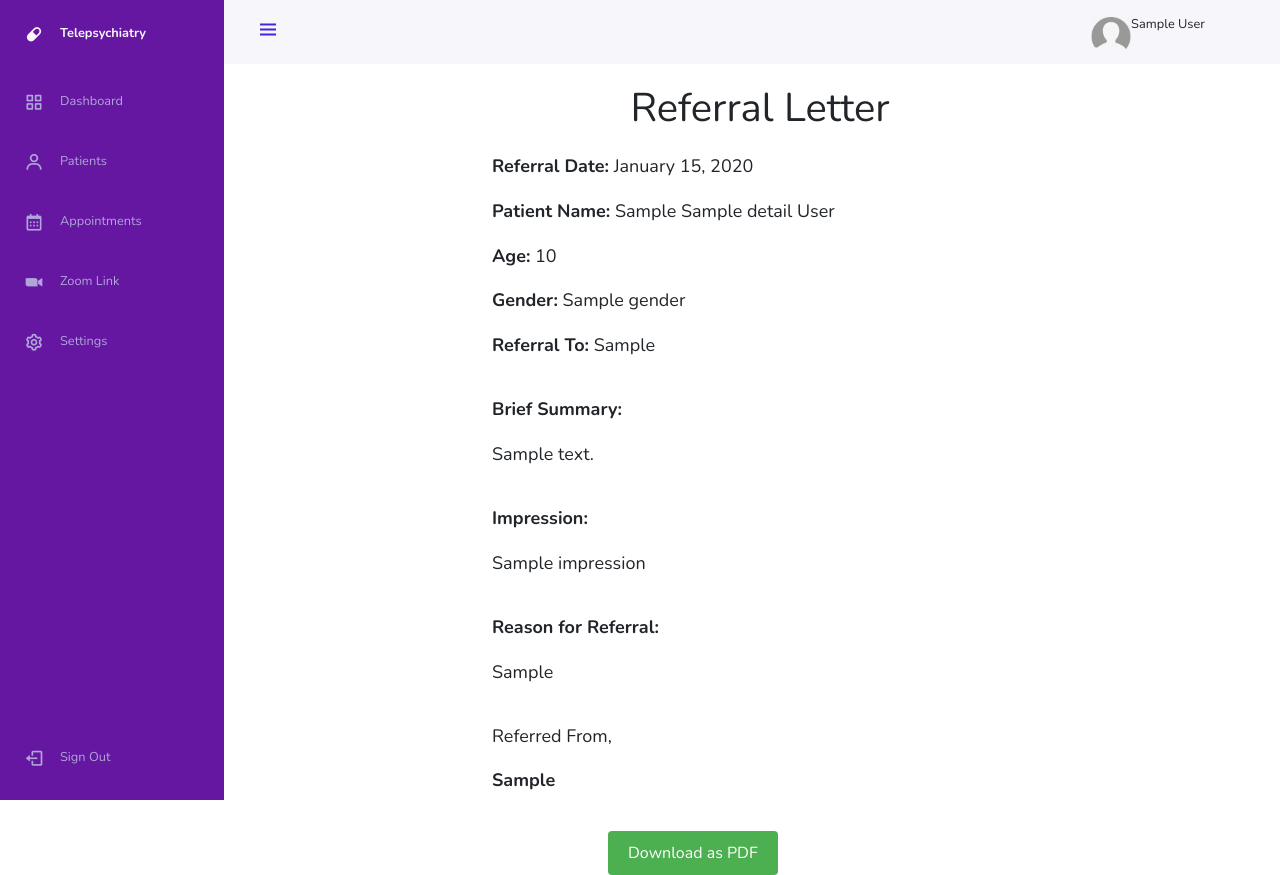
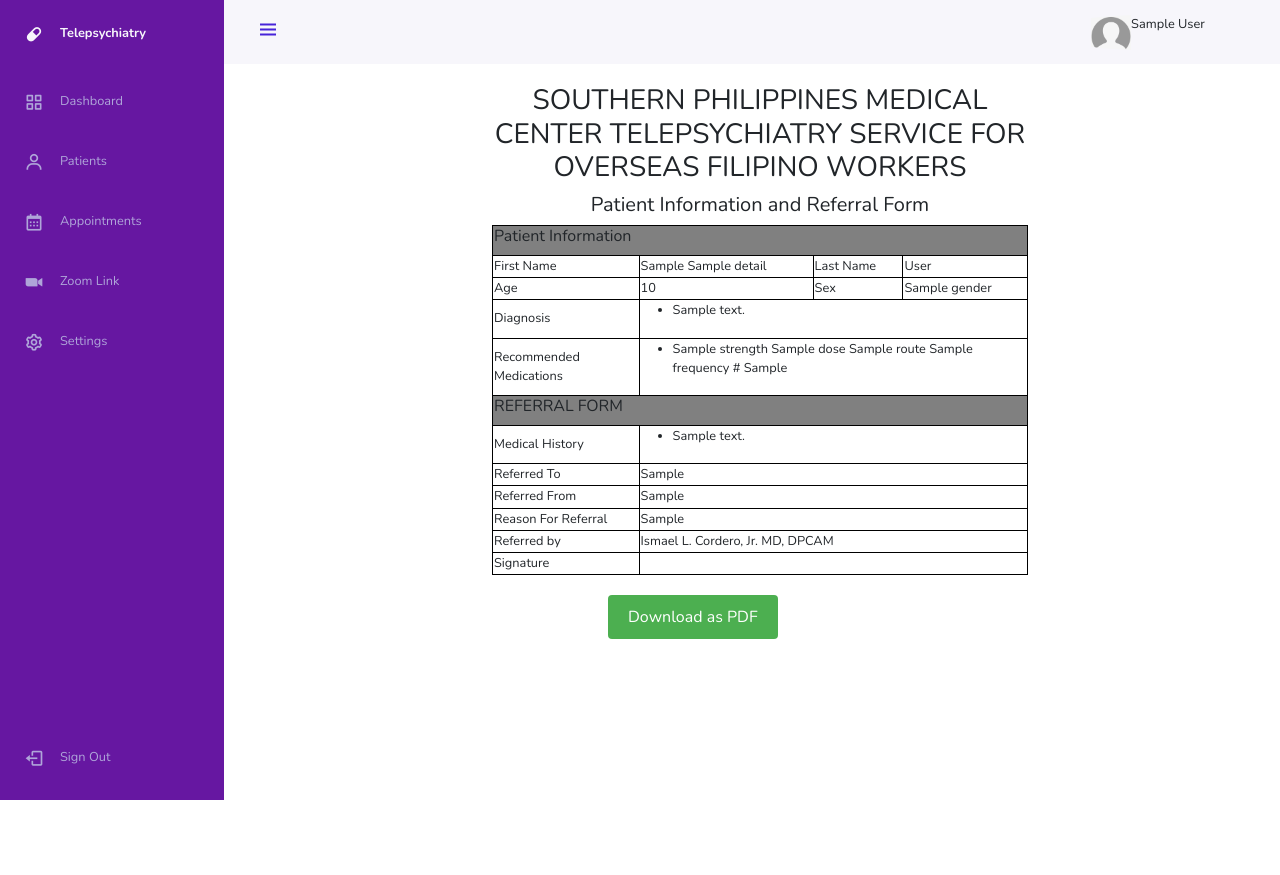
Before and after one commit to poliam/teleconsult_DOST_2023, a Django app: template patient/templates/referral_form.html in a window 1280 px wide. After the commit the page ends 800 px from the top, so only its background shows below. Run offline with Django 3.2, Linux system fonts and the light colour scheme; tables that the repository leaves empty hold one stand-in row (values such as "Sample post"); the template is opened without the code that fills it: values that come from a table or form of the project are taken from there, most other values are stand-ins (such as "Sample title", 1, 10 or a date in 2020); some libraries are stand-ins or nearby versions.

Commit message:
referral form

```diff
--- a/patient/templates/referral_form.html
+++ b/patient/templates/referral_form.html
@@ -57,6 +57,9 @@
         button:hover {
             background-color: #45a049;
         }
+        table, th, td {
+  border: 1px solid black;
+}
 
     </style>
 </style>
@@ -65,7 +68,86 @@
 {% block content %}
 <div class="container-fluid">
     <div class="letter-container" id="letter">
-        <h1>Referral Letter</h1>
+        <center><h3>SOUTHERN PHILIPPINES MEDICAL CENTER TELEPSYCHIATRY SERVICE FOR OVERSEAS FILIPINO WORKERS</h3></center>
+        <center><h5>Patient Information and Referral Form</h5></center>
+        <table width="100%">
+            <thead style="background-color: grey;">
+                <th colspan="4">
+                    <h6>Patient Information</h6>
+                </th>
+            </thead>
+            <tbody>
+                <tr>
+                    <td>First Name</td>
+                    <td>{{ referral_details.encounter.details.first_name }} {{ referral_details.encounter.details.middle_name }}</td>
+                    <td>Last Name</td>
+                    <td>{{ referral_details.encounter.details.last_name }}</td>
+                </tr>
+                <tr>
+                    <td>Age</td>
+                    <td>{{ referral_details.encounter.details.age }}</td>
+                    <td>Sex</td>
+                    <td>{{ referral_details.encounter.details.gender }}</td>
+                </tr>
+                <tr>
+                    <td>Diagnosis</td>
+                    <td colspan="3">
+                        {% for diagnosis in referral_diagnosis %}
+                        <ul>
+                            <li>{{ diagnosis.condition_details }}</li>
+                        </ul>
+                        {% endfor %}
+                    </td>
+                </tr>
+                <tr>
+                    <td>Recommended Medications</td>
+                    <td colspan="3">
+                        {% for treatment in referral_treatment %}
+                        <ul>
+                            <li>{{ treatment.strength }} {{ treatment.dose }} {{ treatment.route }} {{ treatment.frequency }} # {{ treatment.drug_no }}</li>
+                        </ul>
+                        {% endfor %}
+                    </td>
+                </tr>
+                <tr>
+                    <td colspan="4" style="background-color:gray">
+                        <h6>REFERRAL FORM</h6>
+                    </td>
+                </tr>
+                <tr>
+                    <td>Medical History</td>
+                    <td colspan="3">
+                        {% for history_present_illness in referral_history_present_illness %}
+                        <ul>
+                            <li>{{ history_present_illness.details }} </li>
+                        </ul>
+                        {% endfor %}
+                    </td>
+                </tr>
+                <tr>
+                    <td>Referred To</td>
+                    <td colspan="3">{{ referral_details.referred_to}}</td>
+                </tr>
+                <tr>
+                    <td>Referred From</td>
+                    <td colspan="3">{{ referral_details.referred_from}}</td>
+                </tr>
+                <tr>
+                    <td>Reason For Referral</td>
+                    <td colspan="3">{{ referral_details.reason_for_referral}}</td>
+                </tr>
+                <tr>
+                    <td>Referred by</td>
+                    <td colspan="3">Ismael L. Cordero, Jr. MD, DPCAM</td>
+                </tr>
+                <tr>
+                    <td>Signature</td>
+                    <td colspan="3"></td>
+                </tr>
+
+            </tbody>
+        </table>
+       <!--  <h1>Referral Letter</h1>
         <p><strong>Referral Date:</strong> {{ referral_details.create_date | date:"F j, Y"}} </p>
         <p><strong>Patient Name:</strong> {{ referral_details.encounter.details.first_name }} {{ referral_details.encounter.details.middle_name }} {{ referral_details.encounter.details.last_name }}</p>
         <p><strong>Age:</strong> {{ referral_details.encounter.details.age }}</p>
@@ -86,7 +168,7 @@
 
         <br/>
         <p>Referred From,</p>
-        <p><strong>{{ referral_details.referred_from}}</strong></p>
+        <p><strong>{{ referral_details.referred_from}}</strong></p> -->
     </div>
     <div class="row justify-content-md-center">
         <div class="col-4">
```
Also changed, not shown: patient/views.py (+9 -2 lines).
